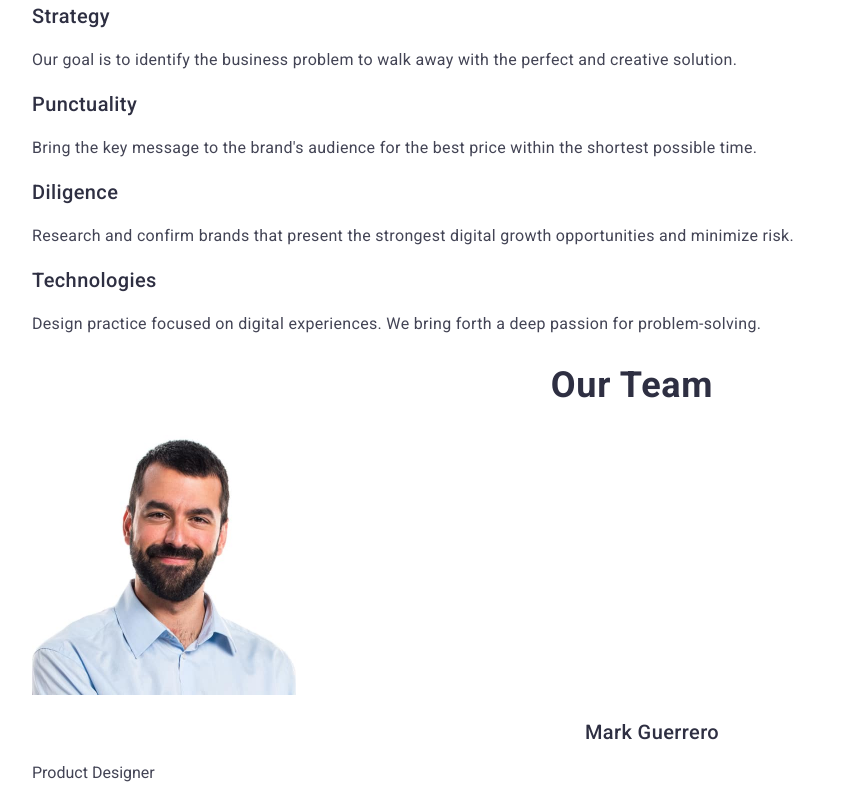
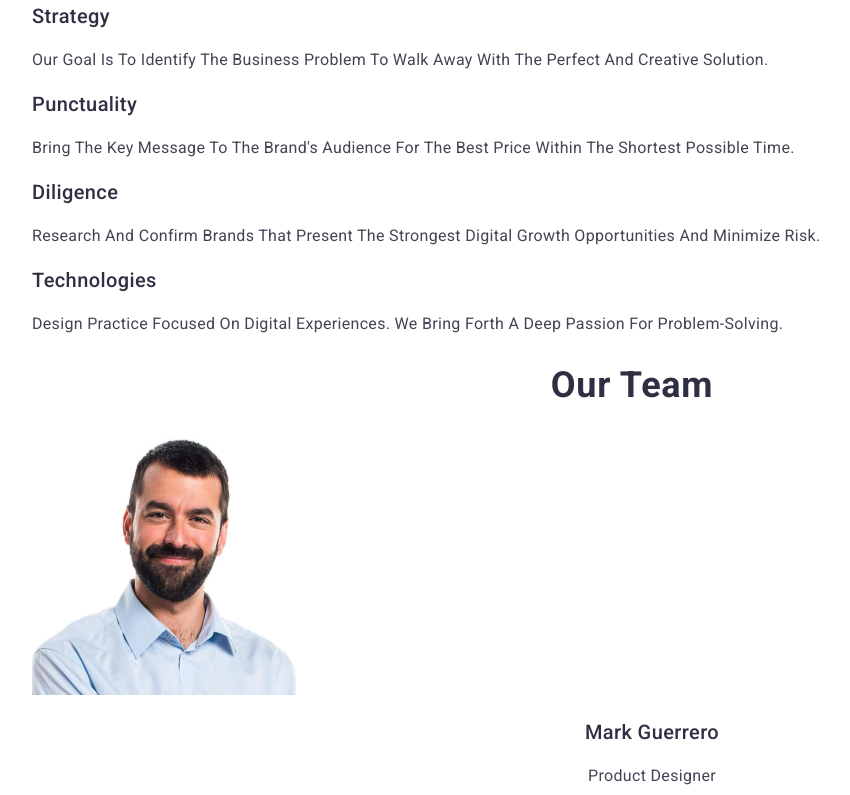
Before and after one commit to Anton1256/goit-markup-hw-02, a plain HTML site: page index.html in a window 1280 px wide. Shown: the part 420-1215 px from the top of the page, without its empty margins (8-858 px from the left). Drawn offline with nearby package versions, Linux system fonts and the light colour scheme.

Commit message:
fix 3 section

```diff
--- a/css/styles.css
+++ b/css/styles.css
@@ -98,7 +98,7 @@ address {
 }
 
 .team {
-  background-color: #ffffff;
+  background-color: #f4f4fd;
 }
 
 .goal-title {
@@ -113,6 +113,7 @@ address {
   font-size: 16px;
   line-height: 1.5;
   letter-spacing: 0.02em;
+  text-transform: capitalize;
 }
 
 .our-team {
@@ -124,6 +125,10 @@ address {
   color: #2e2f42;
 }
 
+.team {
+  background-color: #ffffff;
+}
+
 .team-member {
   font-weight: 500;
   font-size: 20px;
@@ -133,7 +138,7 @@ address {
   color: #2e2f42;
 }
 
-.team-member-proffesions {
+.team-member-professions {
   font-size: 16px;
   line-height: 1.5;
   letter-spacing: 0.02em;
```
